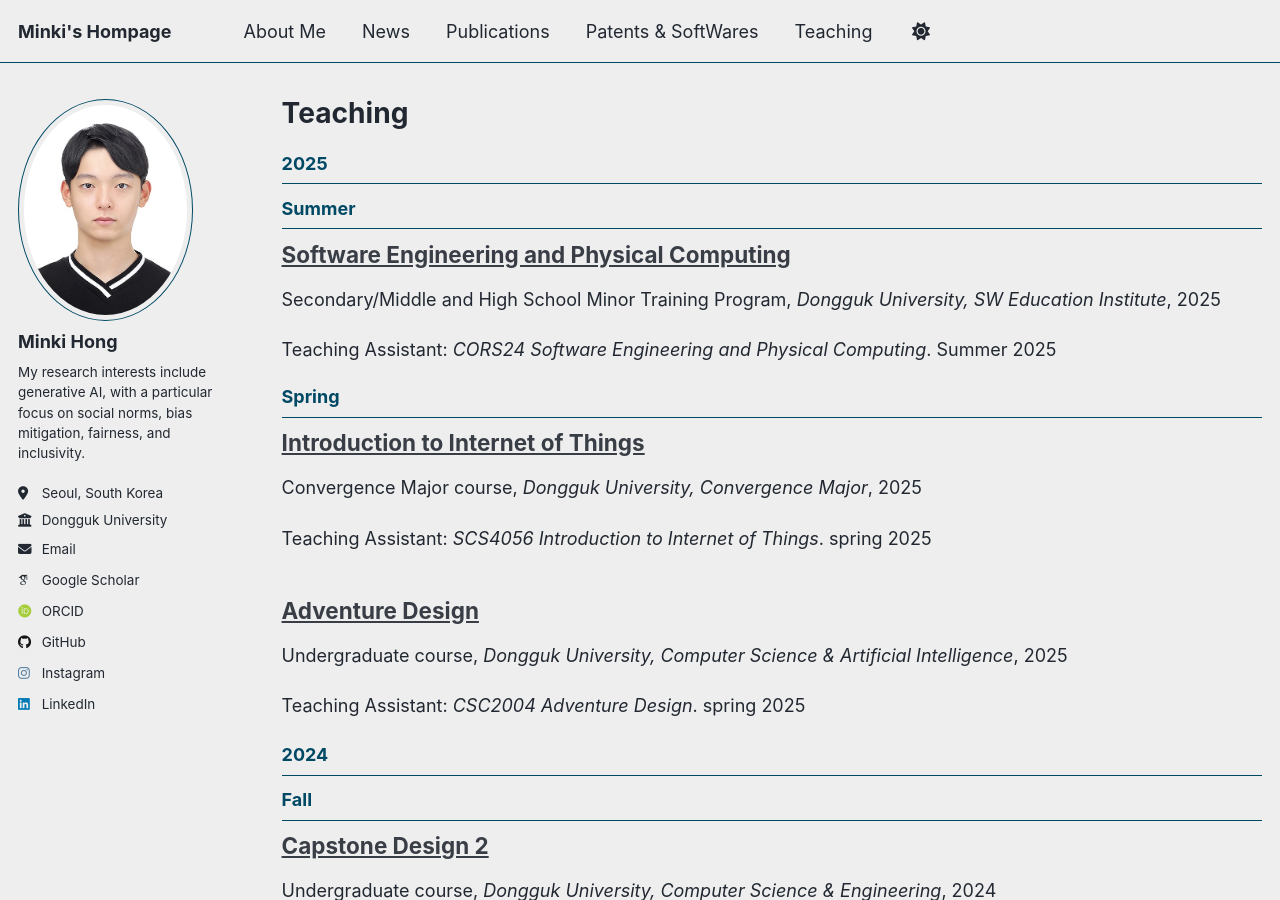
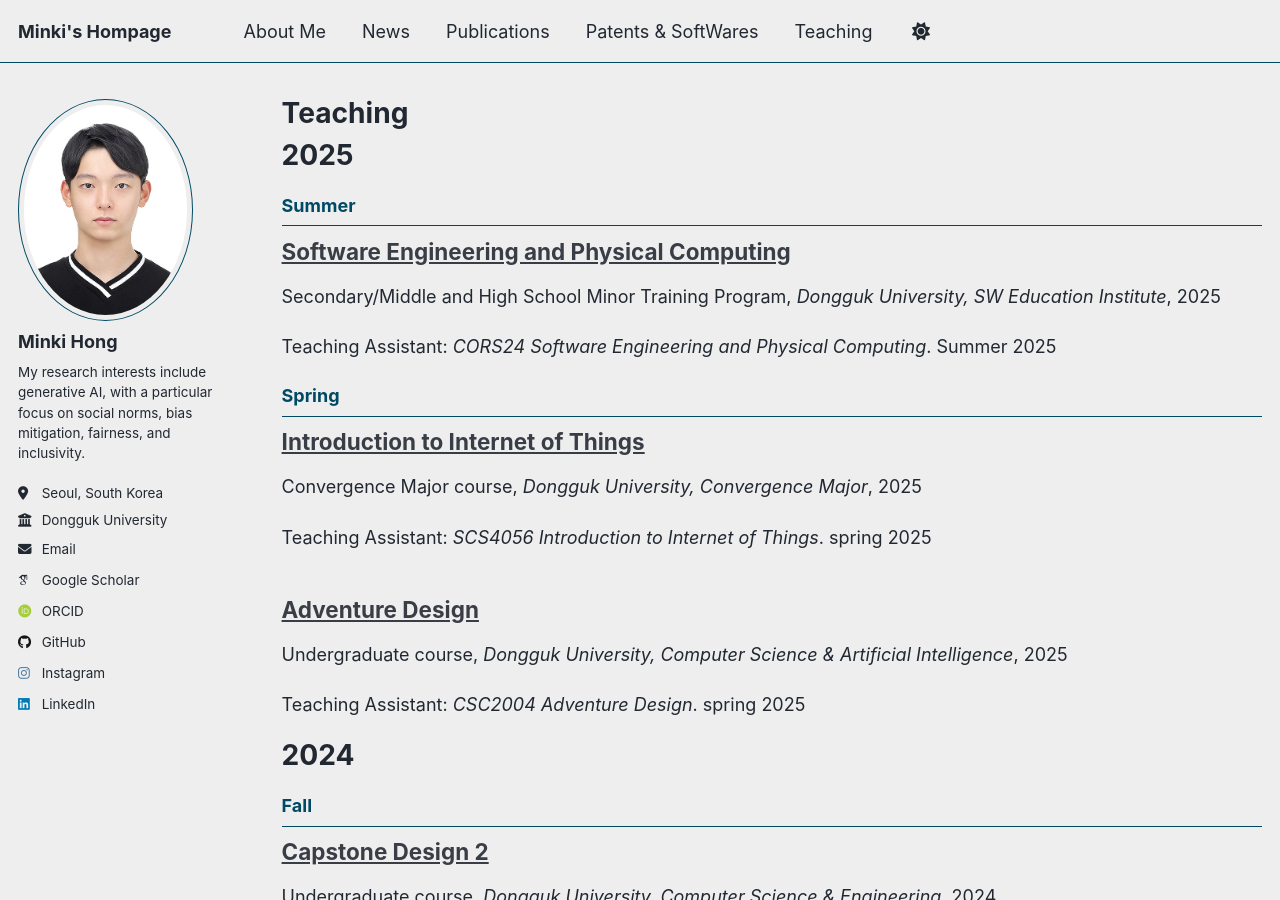
Before and after one commit to bk123477/bk123477.github.io, a Jekyll site: the page built from _pages/teaching.html, in a window 1280 px wide and 900 px high. Built offline with Jekyll 4.4.1, drawn with Linux system fonts in a browser that asks for light colours; some web fonts are replaced; a script that is not in the unit is left out.

Commit message:
Style Changed

```diff
--- a/_pages/teaching.html
+++ b/_pages/teaching.html
@@ -25,16 +24,16 @@ author_profile: true
     {% assign season = "Fall" %}
   {% endif %}
 
-  {%- comment -%} 연도 변경 시: 연도 헤더 출력 & 시즌 리셋 {%- endcomment -%}
+  {%- comment -%} 연도 변경: 큰 제목처럼 표시 {%- endcomment -%}
   {% if year != current_year %}
-    <h2 id="{{ year | slugify }}" class="archive__subtitle">{{ year }}</h2>
+    <h1 class="page__title page__title--year">{{ year }}</h1>
     {% assign current_year = year %}
     {% assign current_season = "" %}
   {% endif %}
 
-  {%- comment -%} 시즌 변경 시: 시즌 소제목 출력 (해당 시즌에 첫 항목일 때만) {%- endcomment -%}
+  {%- comment -%} 시즌 변경: 소제목 표시 (있을 때만) {%- endcomment -%}
   {% if season != current_season %}
-    <h3 class="archive__subtitle" style="margin-top:.75rem">{{ season }}</h3>
+    <h3 class="archive__subtitle season-subtitle">{{ season }}</h3>
     {% assign current_season = season %}
   {% endif %}
 
```
Also changed, not shown: other parts of _pages/teaching.html (+2 -3 lines).
